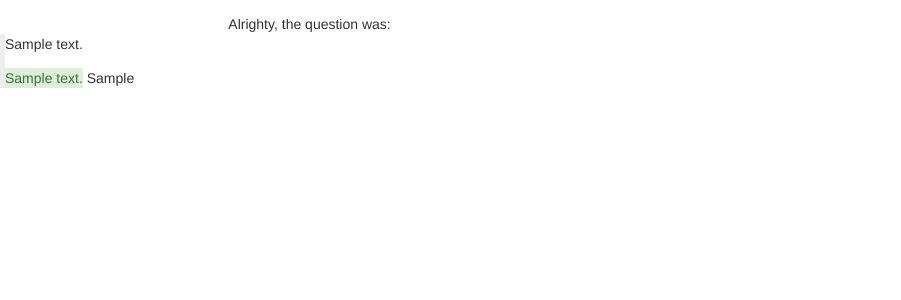
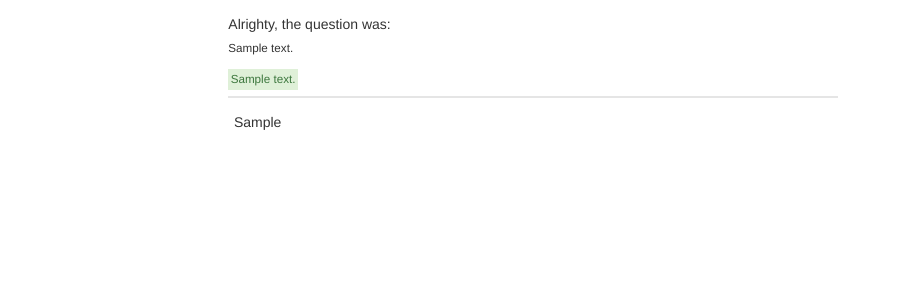
Before and after one commit to alexandershov/pydrill, a Flask app: page /explain/1/1/1/ in a window 1280 px wide. Shown: the part 29-329 px from the top of the page, without its empty margins (0-901 px from the left). Run offline with Flask 2, Linux system fonts and the light colour scheme; tables that the repository leaves empty hold one stand-in row (values such as "Sample post"); data that the repository does not hold is empty.

Commit message:
Style explanation

```diff
--- a/pydrill/less/pydrill.less
+++ b/pydrill/less/pydrill.less
@@ -61,17 +61,20 @@
 
 .main {
   .make-xs-column(12);
-  .make-md-column(8);
+  .make-md-column(6);
   .make-md-column-offset(2);
 
   .xs-padding(0);
 }
 
-.question {
-  // TODO: DRY it up with .explanation display
+.inline-block-on-tablets() {
   @media (min-width: @screen-sm-min) {
     display: inline-block;
   }
+}
+
+.question {
+  .inline-block-on-tablets();
 
   .text {
     margin: 0 0 1em 0;
@@ -111,13 +114,17 @@
   }
 }
 
+.answer() {
+  text-align: left;
+  .xs-padding-left(1em);
+}
+
 .answer-button {
   .btn();
   .btn-default();
   .btn-block();
   .border-radius(0);
-  text-align: left;
-  .xs-padding-left(1em);
+  .answer();
   position: relative;
 
   // correctly highlighting adjacent borders
@@ -135,13 +142,24 @@
   font-weight: bold;
 }
 
-.explanation {
-  @media (min-width: @screen-sm-min) {
-    display: inline-block;
+.explain-preamble {
+  .xs-padding-left(0.4em);
+}
+
+.explain {
+  .question {
+    .xs-padding-left(0);
+    font-size: smaller;
+    margin: 0.5em 0 0.5em 0;
   }
 
-  .question {
-    border-left: @blockquote-border-color 5px solid;
+  pre {
+    font-size: smaller;
+  }
+
+  .explanation {
+    border-top: solid 0.2em #e5e5e5;
+    padding: 1em 0.4em 0 0.4em;
   }
 }
 
@@ -149,12 +167,21 @@
   color: @link-color;
 }
 
+.static-answer() {
+  padding: 0.2em;
+  .xs-padding-left(1em);
+}
+
 .correct-answer {
   background-color: @state-success-bg;
   color: @state-success-text;
+  .answer();
+  .static-answer();
 }
 
 .wrong-answer {
   background-color: @state-danger-bg;
   color: @state-danger-text;
+  .answer();
+  .static-answer();
 }
--- a/pydrill/templates/explain.html
+++ b/pydrill/templates/explain.html
@@ -3,10 +3,10 @@
 {# TODO: remove duplication with ask.html #}
 {% block main %}
     <div class="row">
-        <div class="main">Alrighty, the question was:</div>
+        <div class="main explain-preamble">Alrighty, the question was:</div>
     </div>
     <div class="row">
-        <div class="explanation">
+        <div class="main explain">
             {{ question|render_explained_question(given_answer) }}
         </div>
     </div>
--- a/pydrill/templates/explained_question.html
+++ b/pydrill/templates/explained_question.html
@@ -1,8 +1,7 @@
 {% extends 'question.html' %}
 
 {% block answer %}
-    <div class="static-answer
-              {% if answer.is_correct %}correct-answer{% elif answer == given_answer %}wrong-answer{% endif %}">
+    <div class="{% if answer.is_correct %}correct-answer{% elif answer == given_answer %}wrong-answer{% endif %}">
         {{ answer.text|render(vars) }}
     </div>
 {% endblock %}
```
Also changed, not shown: pydrill/static/css/pydrill.css.
